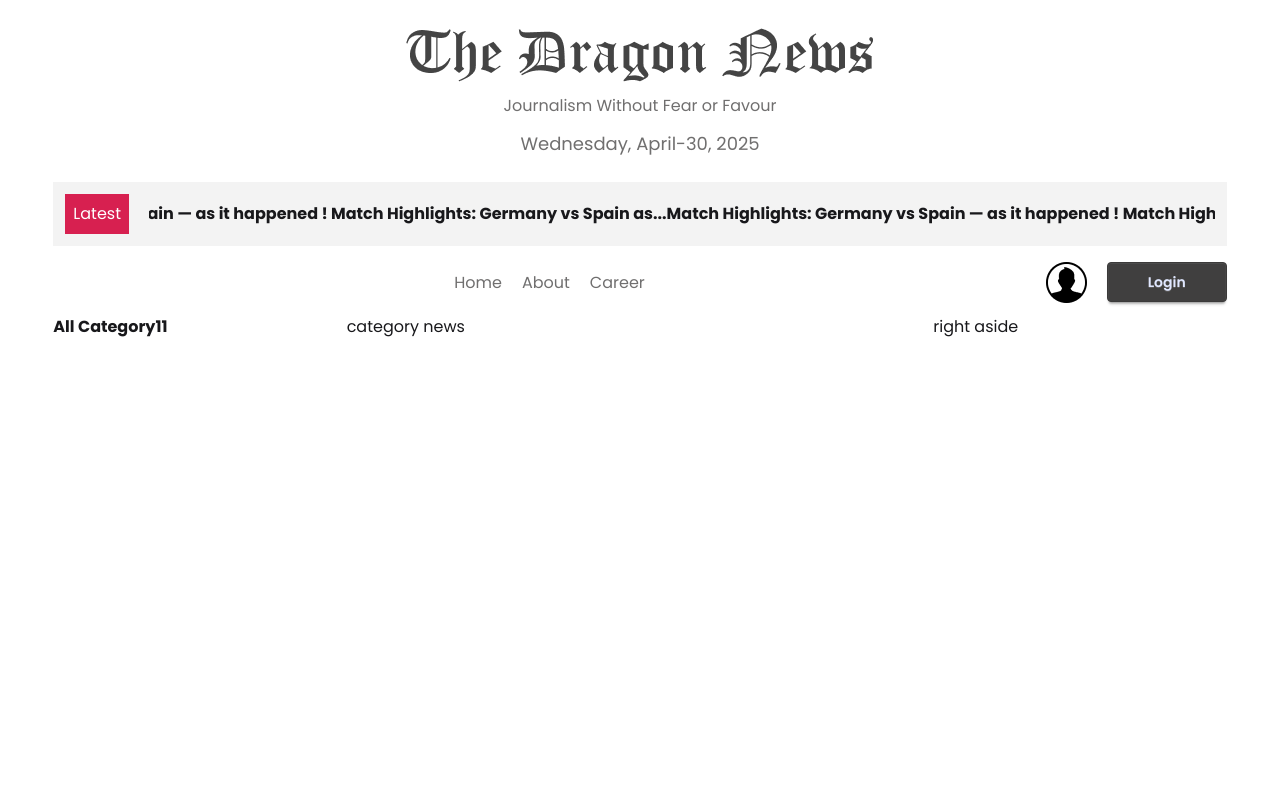
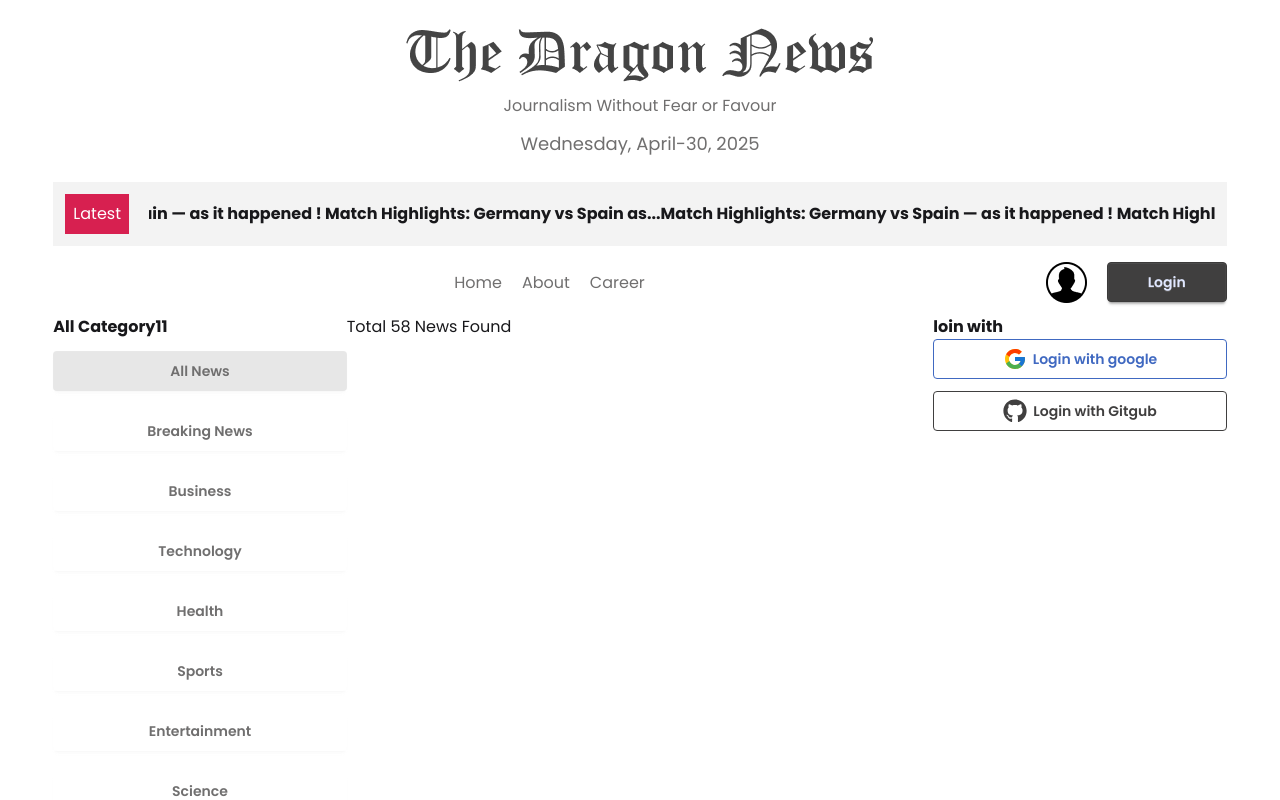
Before and after one commit to abdulkader33447/dragon-news, a React (Vite) app: page /category/0 in a window 1280 px wide. Shown: the top 800 px of the page. Built offline with nearby package versions, Linux system fonts and the light colour scheme.

Commit message:
added category news

```diff
--- a/package.json
+++ b/package.json
@@ -15,6 +15,7 @@
     "react": "^19.0.0",
     "react-dom": "^19.0.0",
     "react-fast-marquee": "^1.6.5",
+    "react-icons": "^5.5.0",
     "react-router": "^7.5.3",
     "tailwindcss": "^4.1.4"
   },
--- a/src/components/Categories.jsx
+++ b/src/components/Categories.jsx
@@ -1,4 +1,5 @@
 import React, { use } from "react";
+import { NavLink } from "react-router";
 
 const categoryPromise = fetch("/public/categories.json").then((res) =>
   res.json()
@@ -6,10 +7,17 @@ const categoryPromise = fetch("/public/categories.json").then((res) =>
 
 const Categories = () => {
   // console.log(categoryPromise);
-  const categories = use(categoryPromise)
+  const categories = use(categoryPromise);
   return (
     <div>
       <h1 className="font-bold">All Category{categories.length}</h1>
+      <div className="grid grid-cols-1 gap-5 mt-3">
+        {categories.map((category) => (
+          <NavLink to={`/category/${category.id}`} className={"btn bg-base-100 border-0 hover:bg-base-200 font-semibold text-accent"} key={category.id}>
+            {category.name}
+          </NavLink>
+        ))}
+      </div>
     </div>
   );
 };
--- a/src/components/mainlayote/RightAside.jsx
+++ b/src/components/mainlayote/RightAside.jsx
@@ -1,9 +1,10 @@
 import React from 'react';
+import SocialLogin from './SocialLogin';
 
 const RightAside = () => {
   return (
     <div>
-      right aside
+      <SocialLogin/>
     </div>
   );
 };
--- /dev/null
+++ b/src/components/mainlayote/SocialLogin.jsx
@@ -0,0 +1,21 @@
+import React from "react";
+import { FaGithub } from "react-icons/fa";
+import { FcGoogle } from "react-icons/fc";
+
+const SocialLogin = () => {
+  return (
+    <div>
+      <h1 className="font-bold">loin with</h1>
+      <div className="flex flex-col gap-3">
+        <button className="btn text-[#4069c1] btn-outline hover:bg-[#1b73e8] hover:text-white">
+          <FcGoogle size={24}/> Login with google
+        </button>
+        <button className="btn btn-primary btn-outline">
+          <FaGithub size={24}/> Login with Gitgub
+        </button>
+      </div>
+    </div>
+  );
+};
+
+export default SocialLogin;
--- a/src/components/mainlayote/pages/CategoryNews.jsx
+++ b/src/components/mainlayote/pages/CategoryNews.jsx
@@ -1,11 +1,32 @@
-import React from 'react';
+import { el } from "date-fns/locale";
+import React, { useEffect, useState } from "react";
+import { useLoaderData, useParams } from "react-router";
 
 const CategoryNews = () => {
-  return (
-    <div>
-      category news
-    </div>
-  );
+  const [categoryNews, setCategoryNews] = useState([]);
+
+  const { id } = useParams();
+  // console.log(id);
+
+  const data = useLoaderData();
+  // console.log(data);
+
+  useEffect(() => {
+    if (id == "0") {
+      setCategoryNews(data);
+      return;
+    } else if (id == "1") {
+      const filteredNews = data.filter(
+        (news) => news.others.is_today_pick == true
+      );
+      setCategoryNews(filteredNews);
+    } else {
+      const filteredNews = data.filter((news) => news.category_id == id);
+      // console.log(filteredNews);
+      setCategoryNews(filteredNews);
+    }
+  }, [data, id]);
+  return <div>Total {categoryNews.length} News Found</div>;
 };
 
 export default CategoryNews;
--- a/src/index.css
+++ b/src/index.css
@@ -17,3 +17,6 @@
 *{
   font-family: "Poppins", sans-serif;
 }
+a.active{
+  @apply bg-base-300
+}
--- a/src/routes/router.jsx
+++ b/src/routes/router.jsx
@@ -15,6 +15,7 @@ const router = createBrowserRouter([
       {
         path: "/category/:id",
         element: <CategoryNews />,
+        loader:() => fetch('/public/news.json')
       },
     ],
   },
```
Also changed, not shown: 1 other file (tests, documents, lock files or other folders).
